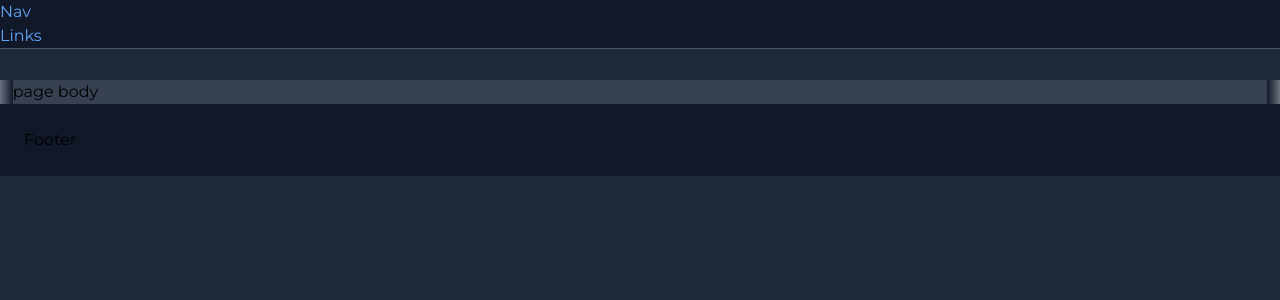
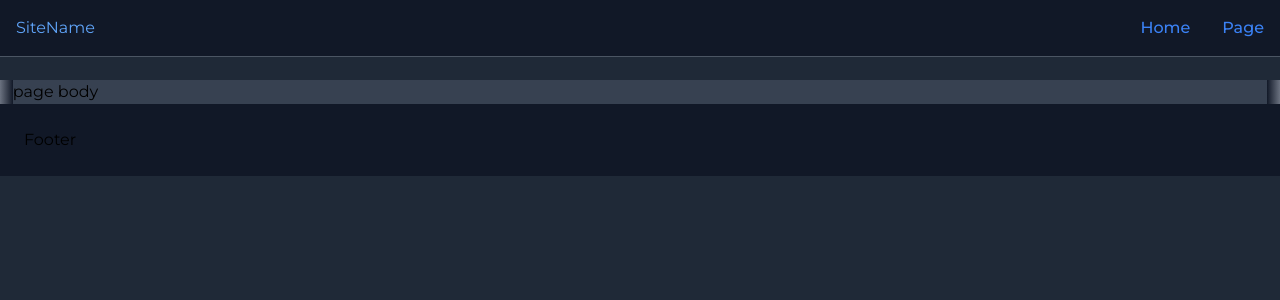
Before and after one commit to ccatto/next-catto-shell-starter, a Next.js app: page / in a window 1280 px wide. Shown: the top 300 px of the page. Built offline with nearby package versions, Linux system fonts and the light colour scheme; a web font is replaced by a local one.

Commit message:
nav update

```diff
--- a/app/components/NavCatto/NavCatto.tsx
+++ b/app/components/NavCatto/NavCatto.tsx
@@ -1,13 +1,16 @@
+import NavLinksCatto from './NavLinksCatto';
 
 const NavCatto = () => {
   return (
     <>
       <nav className="fixed start-0 top-0 z-20 w-full border-b border-gray-200 dark:border-gray-600 dark:bg-gray-900 dark:text-white">
-        <div>
-        <h1 className="dark:text-blue-400">Nav</h1>
-        </div>
-        <div>
-        <h1 className="dark:text-blue-400">Links</h1>
+        <div className="flex items-center justify-between mx-auto p-4">
+          <div className="flex-[25%]">
+            <h1 className="dark:text-blue-400">SiteName</h1>
+          </div>
+          <div className="flex-[75%] flex justify-end">
+            <NavLinksCatto />
+          </div>
         </div>
       </nav>
     </>
--- /dev/null
+++ b/app/components/NavCatto/NavLinksCatto.tsx
@@ -0,0 +1,29 @@
+'use client';
+import Link from 'next/link';
+import React from 'react';
+
+const NavLinksCatto = () => {
+  return (
+    <>
+      <ul className="font-medium flex flex-col p-4 md:p-0 mt-4 border border-gray-100 rounded-lg bg-gray-50 md:flex-row md:space-x-8 rtl:space-x-reverse md:mt-0 md:border-0 md:bg-white dark:bg-gray-800 md:dark:bg-gray-900 dark:border-gray-700">
+        <li>
+          <Link
+            href="/"
+            className="font-medium text-blue-600 dark:text-blue-500 hover:underline"
+          >
+            Home
+          </Link>
+        </li>
+        <li>
+          <Link
+            href="/page"
+            className="font-medium text-blue-600 dark:text-blue-500 hover:underline"
+          >
+            Page
+          </Link>
+        </li>
+      </ul>
+    </>
+  );
+};
+export default NavLinksCatto;
--- a/app/components/NavCatto/NavMobileCatto.tsx
+++ b/app/components/NavCatto/NavMobileCatto.tsx
@@ -1,9 +1,20 @@
+import NavLinksCatto from './NavLinksCatto';
 
 const NavMobileCatto = () => {
   return (
     <>
       <nav className="fixed start-0 top-0 z-20 w-full border-b border-gray-200 dark:border-gray-600 dark:bg-gray-900 dark:text-white">
-        <h1 className="dark:text-blue-400">Nav</h1>
+        <div className="flex items-center justify-between mx-auto p-4">
+          <div className="flex-[25%]">
+            <h1 className="dark:text-blue-400">SiteName</h1>
+          </div>
+          <div className="flex-[75%] flex justify-end">
+            <svg className="w-5 h-5" aria-hidden="true" xmlns="http://www.w3.org/2000/svg" fill="none" viewBox="0 0 17 14">
+              <path stroke="currentColor" stroke-linecap="round" stroke-linejoin="round" stroke-width="2" d="M1 1h15M1 7h15M1 13h15" />
+            </svg>
+            {/* <NavLinksCatto /> */}
+          </div>
+        </div>
       </nav>
     </>
   );
```
